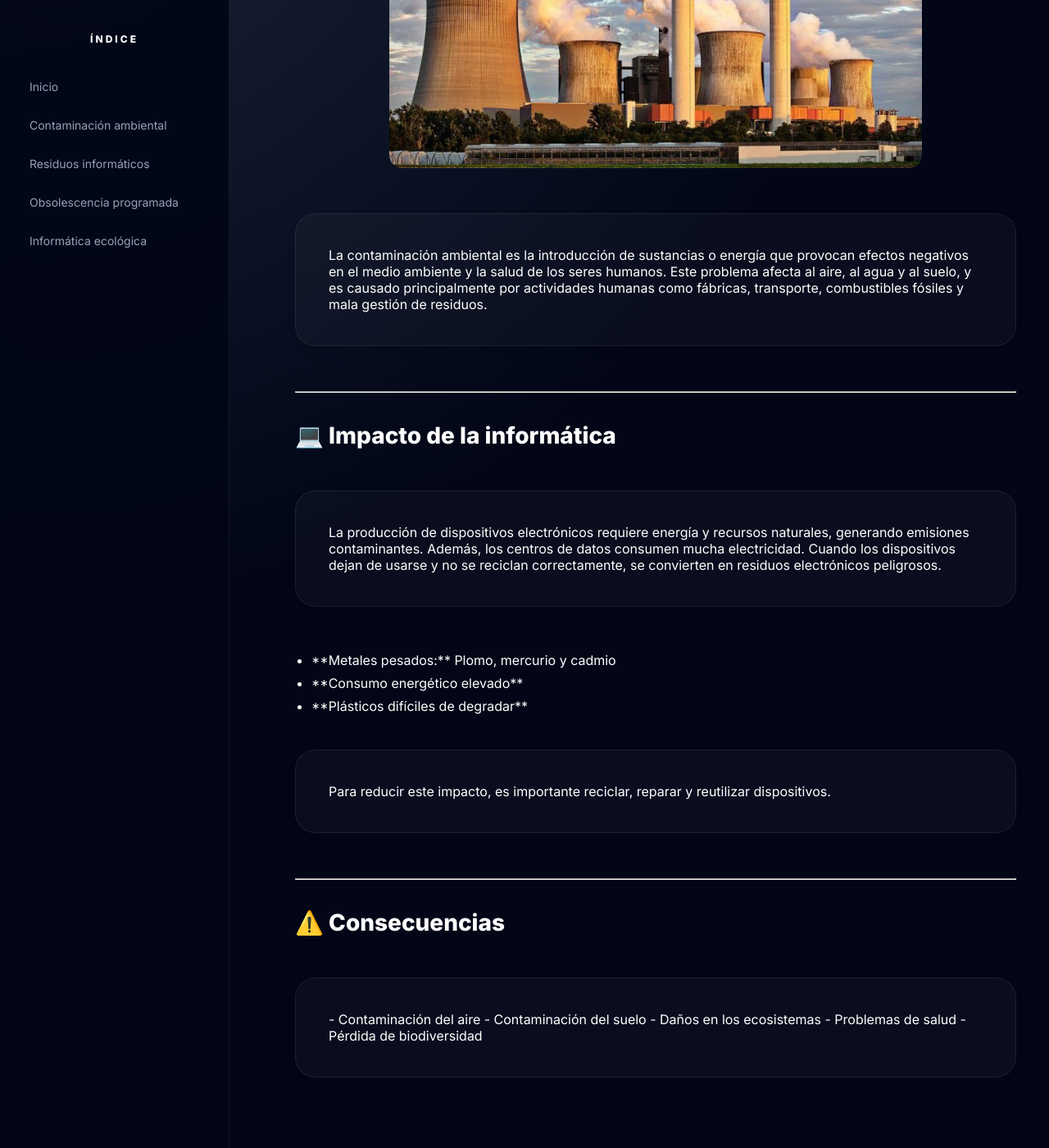
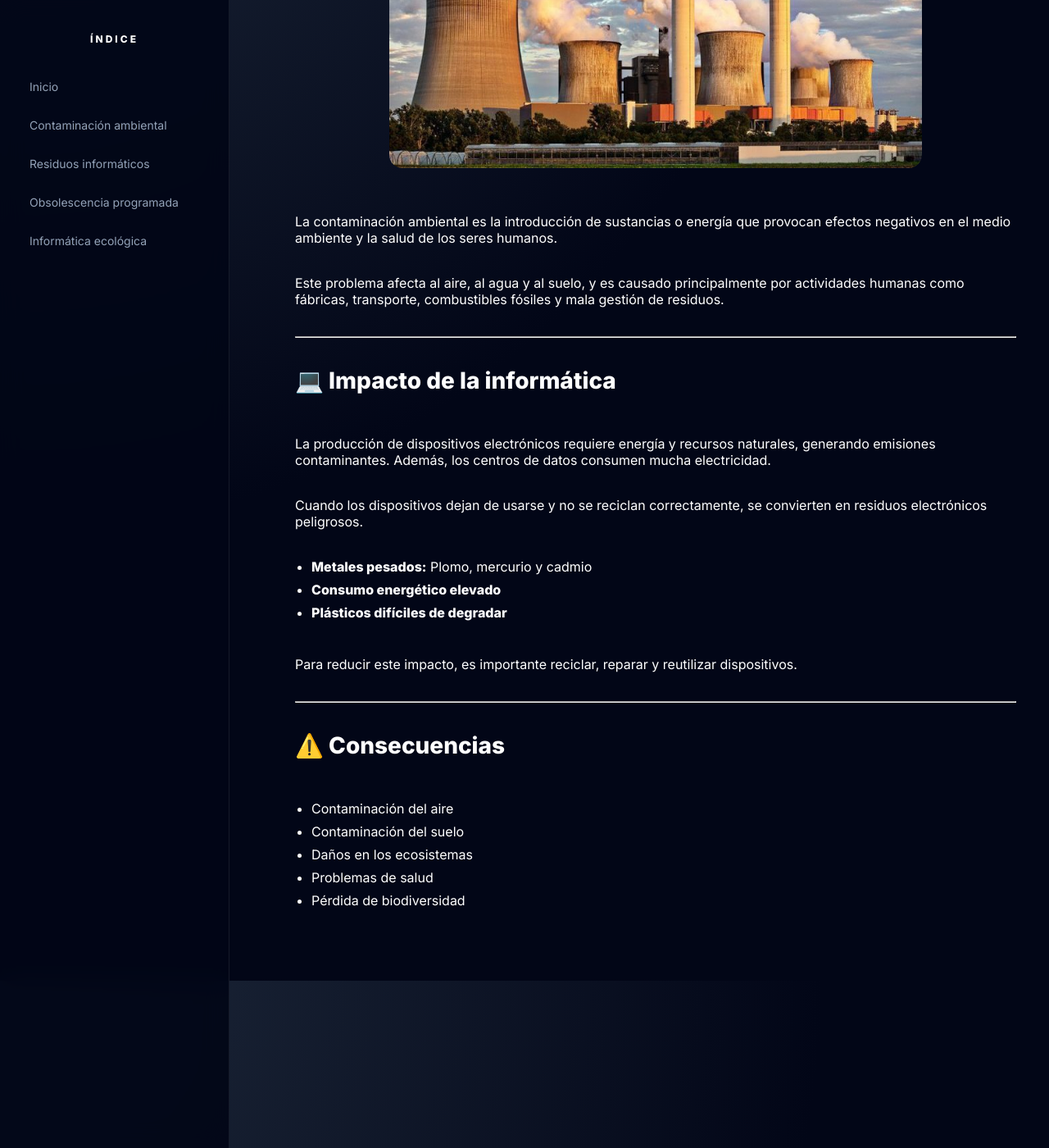
Before and after one commit to glizzlyy/informatica-ambiental, a Jekyll site: the page built from contaminacion.md, in a window 1280 px wide and 1400 px high, scrolled down 348 px. Shown: the whole window at 82% size. Built offline with Jekyll 4.4.1, drawn with Linux system fonts in a browser that asks for light colours.

Commit message:
Update contaminacion.md

```diff
--- a/contaminacion.md
+++ b/contaminacion.md
@@ -7,38 +7,30 @@ title: Contaminación Ambiental
 
 ![Contaminación Ambiental](img/contaminacion.jpg)
 
-<section>
 La contaminación ambiental es la introducción de sustancias o energía que provocan efectos negativos en el medio ambiente y la salud de los seres humanos.
+
 Este problema afecta al aire, al agua y al suelo, y es causado principalmente por actividades humanas como fábricas, transporte, combustibles fósiles y mala gestión de residuos.
-</section>
 
 ---
 
 ## 💻 Impacto de la informática
 
-<section>
 La producción de dispositivos electrónicos requiere energía y recursos naturales, generando emisiones contaminantes. Además, los centros de datos consumen mucha electricidad.
+
 Cuando los dispositivos dejan de usarse y no se reciclan correctamente, se convierten en residuos electrónicos peligrosos.
-</section>
 
-<ul>
-  <li>**Metales pesados:** Plomo, mercurio y cadmio</li>
-  <li>**Consumo energético elevado**</li>
-  <li>**Plásticos difíciles de degradar**</li>
-</ul>
+- **Metales pesados:** Plomo, mercurio y cadmio
+- **Consumo energético elevado**
+- **Plásticos difíciles de degradar**
 
-<section>
 Para reducir este impacto, es importante reciclar, reparar y reutilizar dispositivos.
-</section>
 
 ---
 
 ## ⚠️ Consecuencias
 
-<section>
 - Contaminación del aire
 - Contaminación del suelo
 - Daños en los ecosistemas
 - Problemas de salud
 - Pérdida de biodiversidad
-</section>
```
